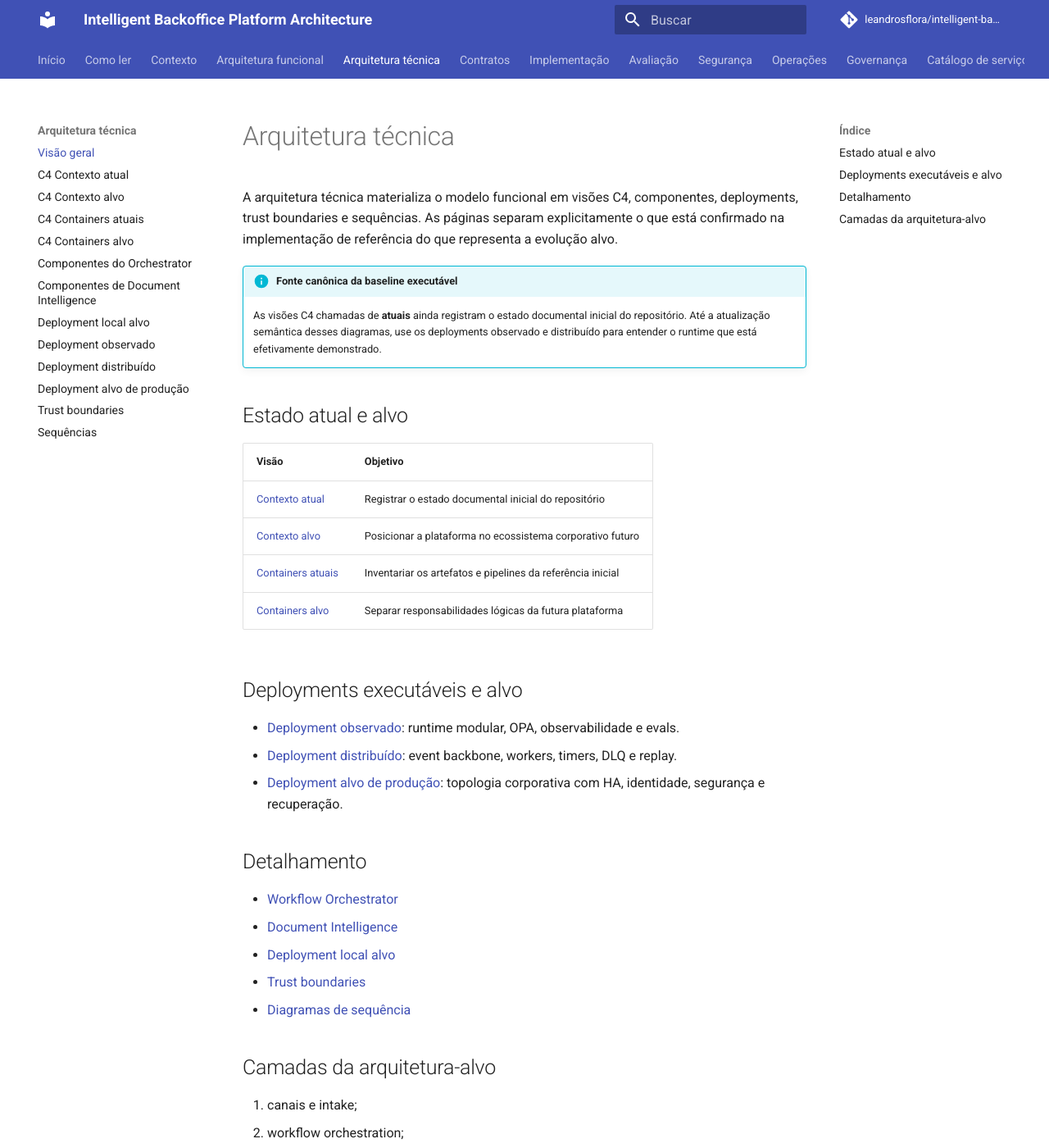
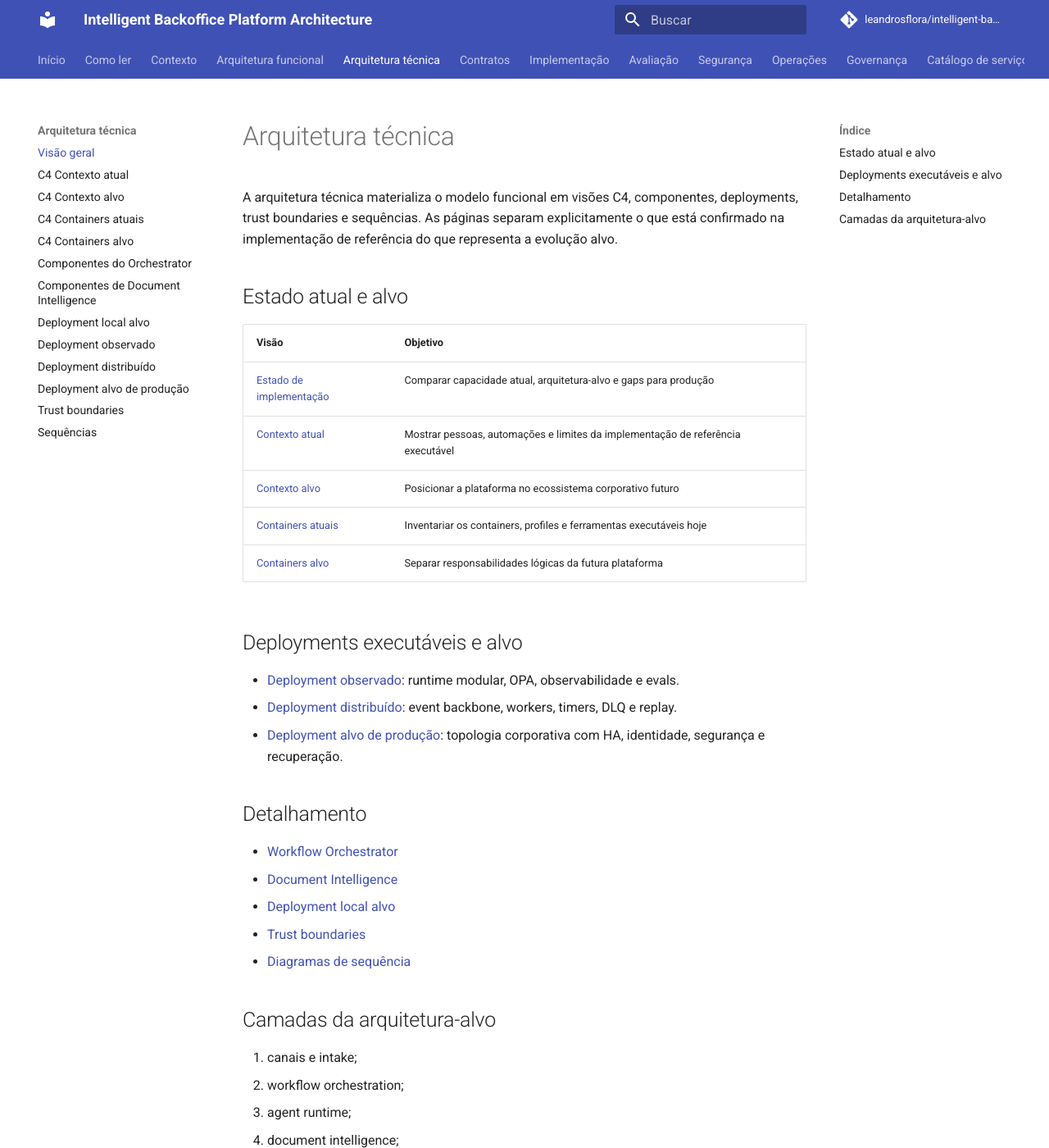
Before and after one commit to leandrosflora/intelligent-backoffice-platform-architecture, an MkDocs documentation site: the page built from docs/architecture/index.md, in a window 1280 px wide and 1400 px high. Shown: the whole window at 82% size. Built offline with MkDocs 1.6.1 and Material for MkDocs 9.7.7, drawn with Linux system fonts in a browser that asks for light colours; comment, search, counter and statistics services are not loaded; some of the changed text lies outside the part shown.

Commit message:
Atualiza visão geral da arquitetura técnica

```diff
--- a/docs/architecture/index.md
+++ b/docs/architecture/index.md
@@ -1,17 +1,15 @@
 # Arquitetura técnica
 
 A arquitetura técnica materializa o modelo funcional em visões C4, componentes, deployments, trust boundaries e sequências. As páginas separam explicitamente o que está confirmado na implementação de referência do que representa a evolução alvo.
-
-!!! info "Fonte canônica da baseline executável"
-    As visões C4 chamadas de **atuais** ainda registram o estado documental inicial do repositório. Até a atualização semântica desses diagramas, use os deployments observado e distribuído para entender o runtime que está efetivamente demonstrado.
 
 ## Estado atual e alvo
 
 | Visão | Objetivo |
 |---|---|
-| [Contexto atual](c4-context-current.md) | Registrar o estado documental inicial do repositório |
+| [Estado de implementação](implementation-status.md) | Comparar capacidade atual, arquitetura-alvo e gaps para produção |
+| [Contexto atual](c4-context-current.md) | Mostrar pessoas, automações e limites da implementação de referência executável |
 | [Contexto alvo](c4-context-target.md) | Posicionar a plataforma no ecossistema corporativo futuro |
-| [Containers atuais](c4-container-current.md) | Inventariar os artefatos e pipelines da referência inicial |
+| [Containers atuais](c4-container-current.md) | Inventariar os containers, profiles e ferramentas executáveis hoje |
 | [Containers alvo](c4-container-target.md) | Separar responsabilidades lógicas da futura plataforma |
 
 ## Deployments executáveis e alvo
```
Also changed, not shown: other parts of docs/architecture/index.md (+1 -1 lines).
